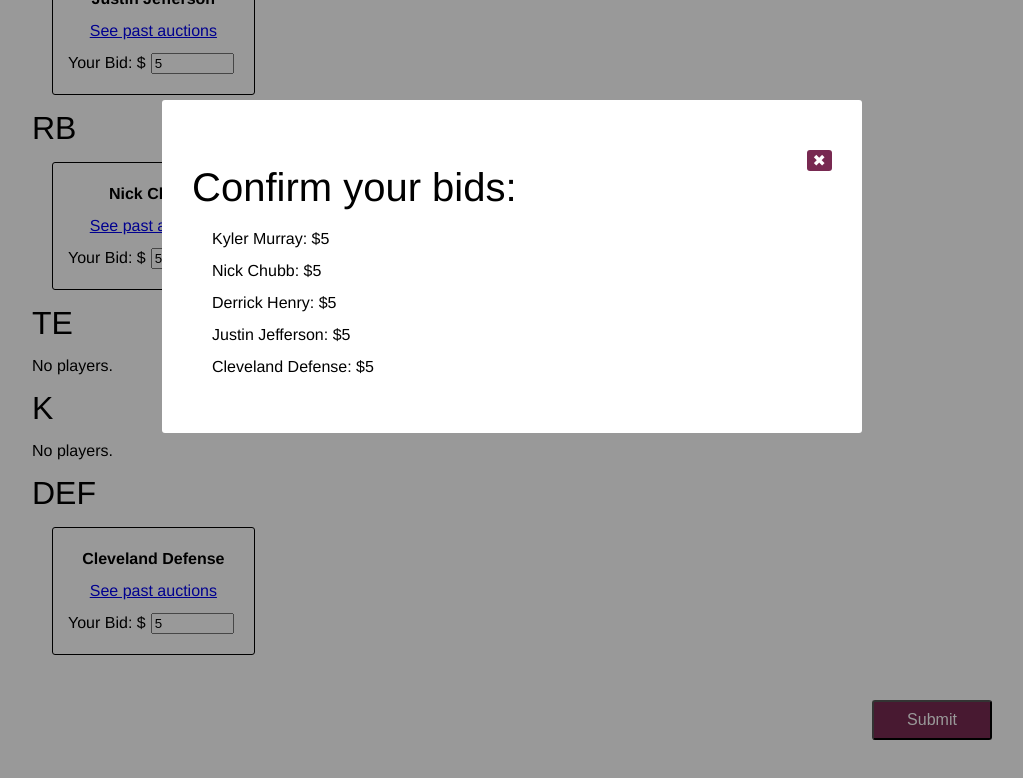
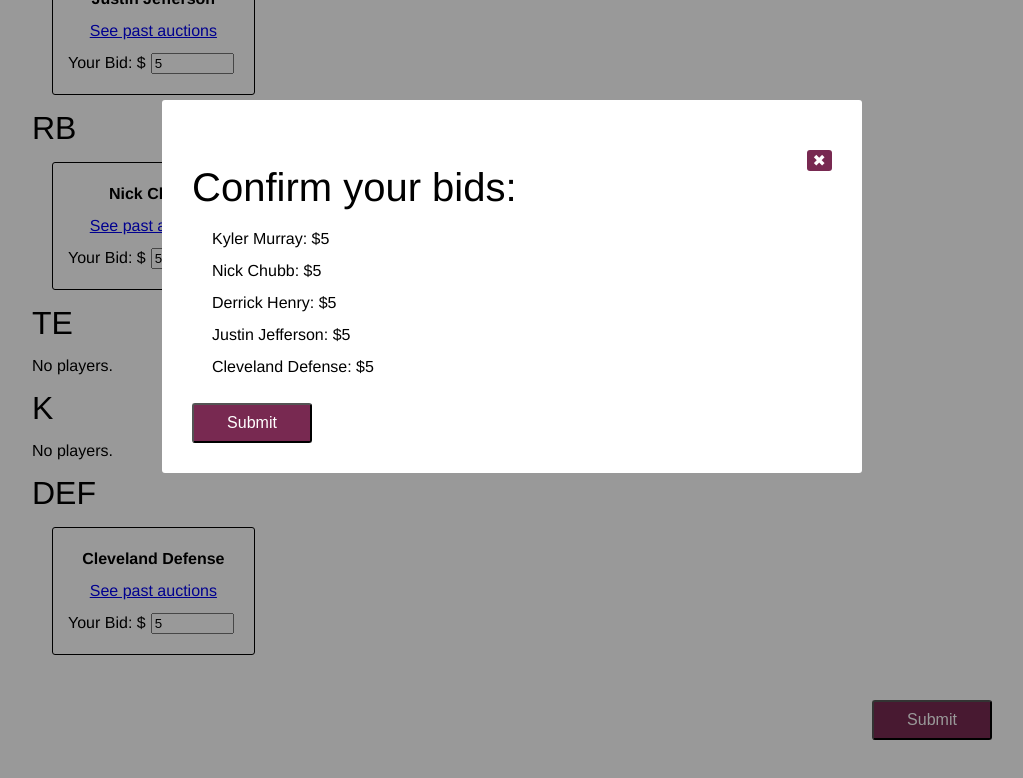
Before and after one commit to collinmurd/ff_auctions, a React (Create React App) app in the folder app/: page / in a window 1280 px wide. Both pictures are taken after typing "5", "5", "5", "5", "5" into the empty fields and a click on the button "Submit". Shown: the part 508-1286 px from the top of the page, without its empty margins (128-1151 px from the left). Built offline with nearby package versions, Linux system fonts and the light colour scheme.

Commit message:
add submit button back to auction modal

```diff
--- a/app/src/components/Auction.tsx
+++ b/app/src/components/Auction.tsx
@@ -87,6 +87,7 @@
                         <ul>
                             {this.getBids()}
                         </ul>
+                        <button className="button" onClick={this.toggleModal}>Submit</button>
                     </div>
                 </Modal>
             </div>
```
